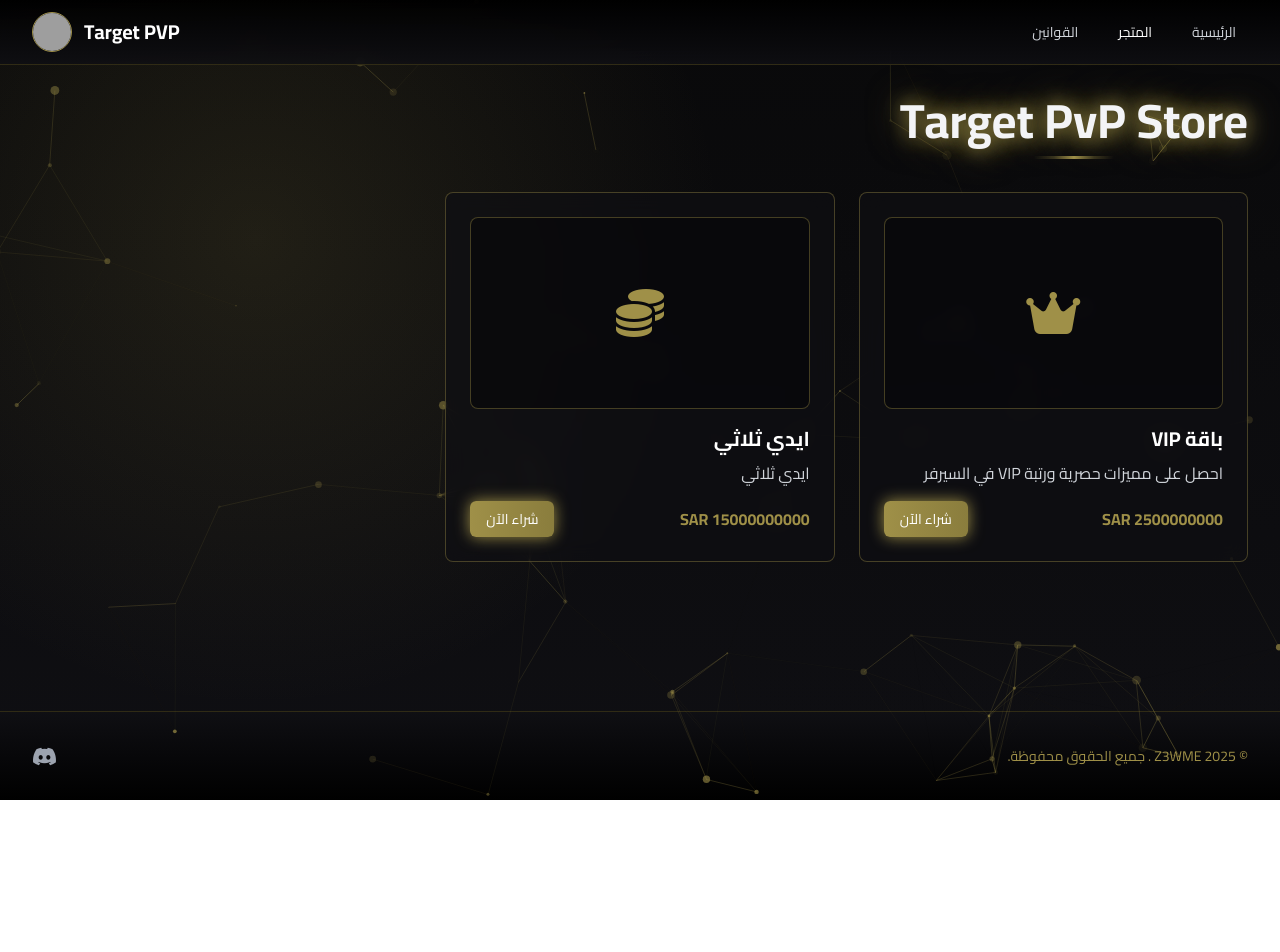
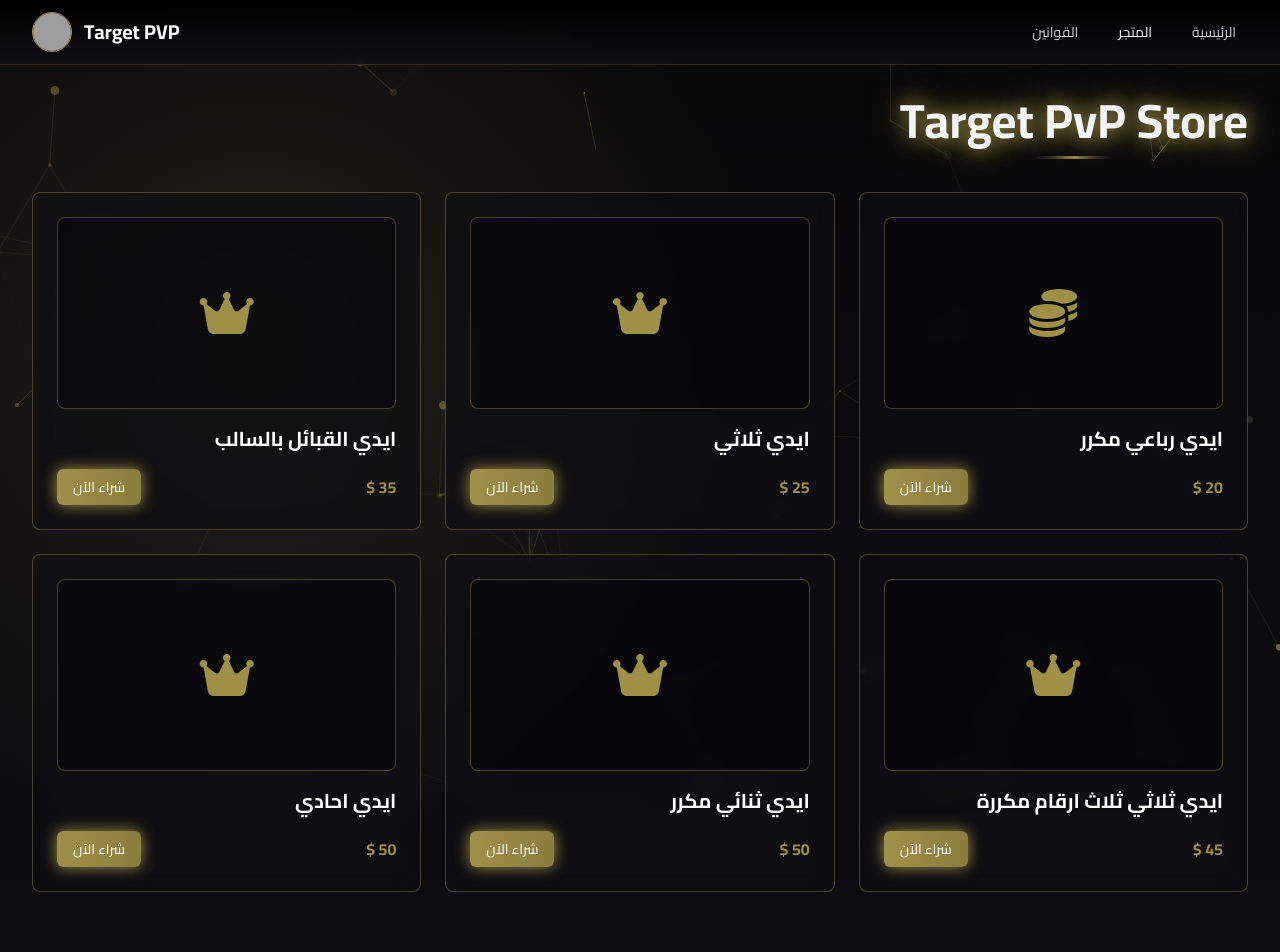
Before and after one commit to z3wme/targetaaaaaaaaaaaaaaaawdygasydguygawdgawudygawdawdgawuyaudgawuydauwdgwdyaugawudywgygd, a plain HTML site: page store.html in a window 1280 px wide. Shown: the top 952 px of the page. Before the commit the page ends 800 px from the top, so only its background shows below. Drawn offline with nearby package versions, Linux system fonts and the light colour scheme; no server answers; grey boxes are pictures that could not be loaded.

Commit message:
Update store.html

```diff
--- a/store.html
+++ b/store.html
@@ -252,29 +252,87 @@
 
             <div class="grid grid-cols-1 md:grid-cols-2 lg:grid-cols-3 gap-6">
                 <!-- Product 1 -->
+
+
+                <!-- Product 2 -->
                 <div class="product-card rounded-lg p-6">
                     <div class="product-image rounded-lg h-48 mb-4 flex items-center justify-center">
-                        <i class="fas fa-crown text-5xl text-[#9f9048]"></i>
+                        <i class="fas fa-coins text-5xl text-[#9f9048]"></i>
                     </div>
-                    <h3 class="text-xl font-bold mb-2 text-white">باقة VIP</h3>
-                    <p class="text-gray-300 mb-4">احصل على مميزات حصرية ورتبة VIP في السيرفر</p>
+                    <h3 class="text-xl font-bold mb-2 text-white">ايدي رباعي مكرر</h3>
+                    <p class="text-gray-300 mb-4"> </p>
                     <div class="flex justify-between items-center">
-                        <span class="text-[#9f9048] font-bold">2500000000 SAR</span>
+                        <span class="text-[#9f9048] font-bold">20 $</span>
                         <a href="https://discord.gg/fhh" class="btn-glow bg-gradient-to-r from-[#9f9048] to-[#8a7d3d] hover:from-[#8a7d3d] hover:to-[#9f9048] text-white px-4 py-2 rounded-md text-sm font-medium">
                             شراء الآن
                         </a>
                     </div>
                 </div>
 
-                <!-- Product 2 -->
+
                 <div class="product-card rounded-lg p-6">
                     <div class="product-image rounded-lg h-48 mb-4 flex items-center justify-center">
-                        <i class="fas fa-coins text-5xl text-[#9f9048]"></i>
+                        <i class="fas fa-crown text-5xl text-[#9f9048]"></i>
                     </div>
                     <h3 class="text-xl font-bold mb-2 text-white">ايدي ثلاثي</h3>
-                    <p class="text-gray-300 mb-4">ايدي ثلاثي</p>
+                    <p class="text-gray-300 mb-4"></p>
                     <div class="flex justify-between items-center">
-                        <span class="text-[#9f9048] font-bold">15000000000 SAR</span>
+                        <span class="text-[#9f9048] font-bold">25 $</span>
+                        <a href="https://discord.gg/fhh" class="btn-glow bg-gradient-to-r from-[#9f9048] to-[#8a7d3d] hover:from-[#8a7d3d] hover:to-[#9f9048] text-white px-4 py-2 rounded-md text-sm font-medium">
+                            شراء الآن
+                        </a>
+                    </div>
+                </div>
+
+                <div class="product-card rounded-lg p-6">
+                    <div class="product-image rounded-lg h-48 mb-4 flex items-center justify-center">
+                        <i class="fas fa-crown text-5xl text-[#9f9048]"></i>
+                    </div>
+                    <h3 class="text-xl font-bold mb-2 text-white">ايدي القبائل بالسالب</h3>
+                    <p class="text-gray-300 mb-4"></p>
+                    <div class="flex justify-between items-center">
+                        <span class="text-[#9f9048] font-bold">35 $</span>
+                        <a href="https://discord.gg/fhh" class="btn-glow bg-gradient-to-r from-[#9f9048] to-[#8a7d3d] hover:from-[#8a7d3d] hover:to-[#9f9048] text-white px-4 py-2 rounded-md text-sm font-medium">
+                            شراء الآن
+                        </a>
+                    </div>
+                </div>
+
+                <div class="product-card rounded-lg p-6">
+                    <div class="product-image rounded-lg h-48 mb-4 flex items-center justify-center">
+                        <i class="fas fa-crown text-5xl text-[#9f9048]"></i>
+                    </div>
+                    <h3 class="text-xl font-bold mb-2 text-white">ايدي ثلاثي ثلاث ارقام مكررة</h3>
+                    <p class="text-gray-300 mb-4"></p>
+                    <div class="flex justify-between items-center">
+                        <span class="text-[#9f9048] font-bold">45 $</span>
+                        <a href="https://discord.gg/fhh" class="btn-glow bg-gradient-to-r from-[#9f9048] to-[#8a7d3d] hover:from-[#8a7d3d] hover:to-[#9f9048] text-white px-4 py-2 rounded-md text-sm font-medium">
+                            شراء الآن
+                        </a>
+                    </div>
+                </div>
+
+                <div class="product-card rounded-lg p-6">
+                    <div class="product-image rounded-lg h-48 mb-4 flex items-center justify-center">
+                        <i class="fas fa-crown text-5xl text-[#9f9048]"></i>
+                    </div>
+                    <h3 class="text-xl font-bold mb-2 text-white">ايدي ثنائي مكرر</h3>
+                    <p class="text-gray-300 mb-4"></p>
+                    <div class="flex justify-between items-center">
+                        <span class="text-[#9f9048] font-bold">50 $</span>
+                        <a href="https://discord.gg/fhh" class="btn-glow bg-gradient-to-r from-[#9f9048] to-[#8a7d3d] hover:from-[#8a7d3d] hover:to-[#9f9048] text-white px-4 py-2 rounded-md text-sm font-medium">
+                            شراء الآن
+                        </a>
+                    </div>
+                </div>
+                <div class="product-card rounded-lg p-6">
+                    <div class="product-image rounded-lg h-48 mb-4 flex items-center justify-center">
+                        <i class="fas fa-crown text-5xl text-[#9f9048]"></i>
+                    </div>
+                    <h3 class="text-xl font-bold mb-2 text-white">ايدي احادي</h3>
+                    <p class="text-gray-300 mb-4"></p>
+                    <div class="flex justify-between items-center">
+                        <span class="text-[#9f9048] font-bold">50 $</span>
                         <a href="https://discord.gg/fhh" class="btn-glow bg-gradient-to-r from-[#9f9048] to-[#8a7d3d] hover:from-[#8a7d3d] hover:to-[#9f9048] text-white px-4 py-2 rounded-md text-sm font-medium">
                             شراء الآن
                         </a>
```
